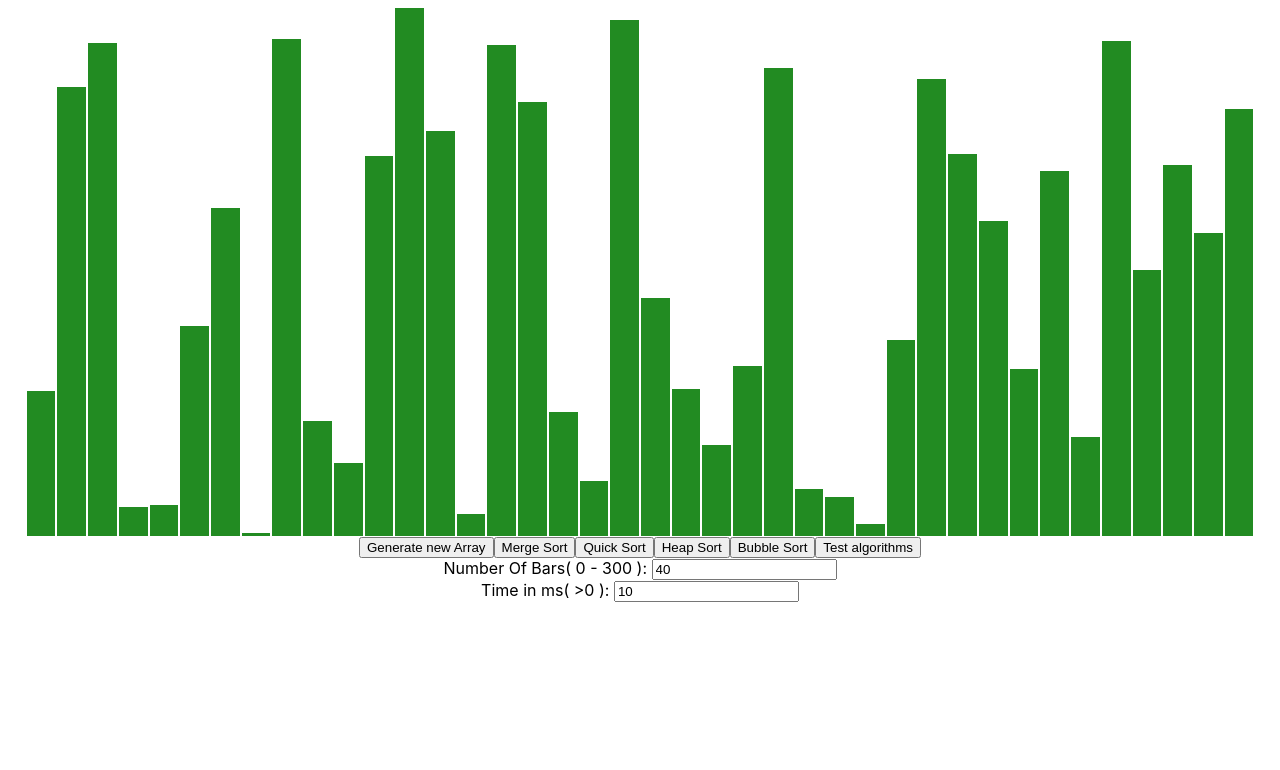
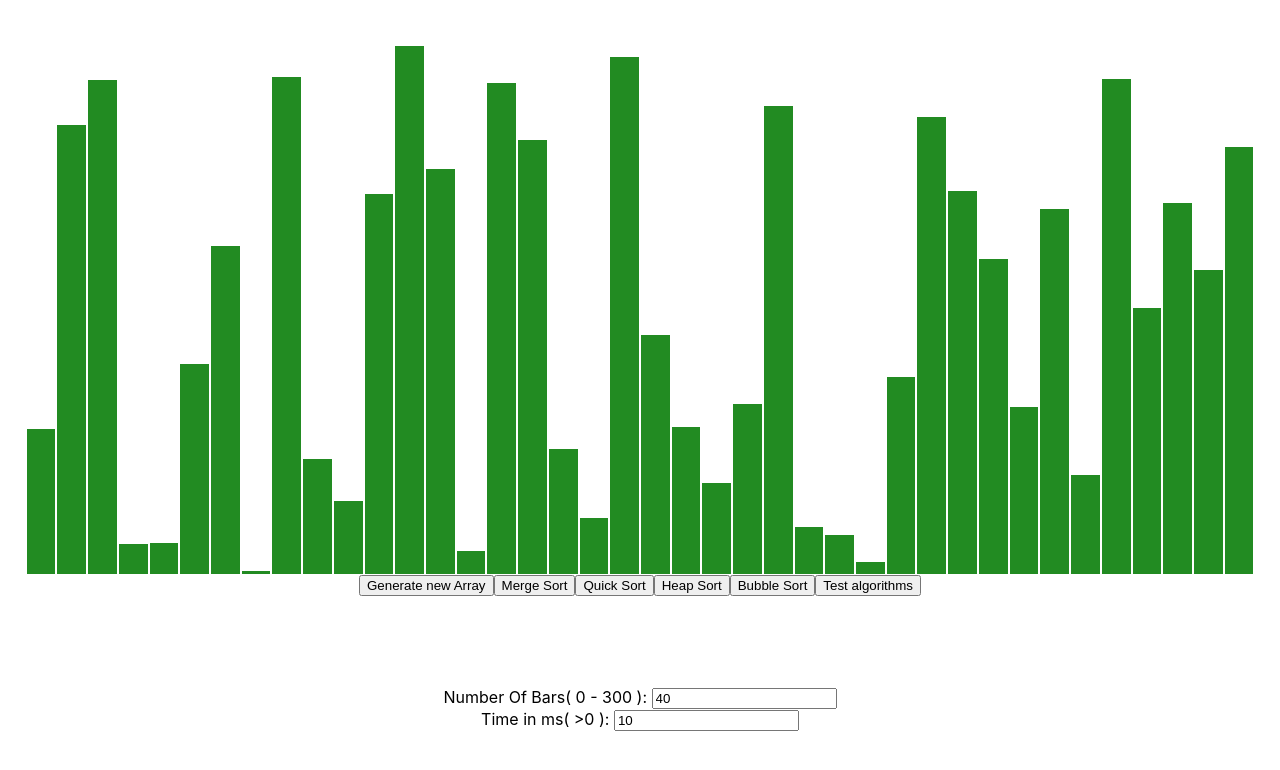
Before and after one commit to 15999shivam/sorting_Visualizer_react, a React (Create React App) app in the folder sorting_visualizer/: page / in a window 1280 px wide. Shown: the top 770 px of the page. Built offline with nearby package versions, Linux system fonts and the light colour scheme.

Commit message:
added some css and commented out some console logs

```diff
--- a/sorting_visualizer/src/SortingVisualizer/sortingVisualizer.css
+++ b/sorting_visualizer/src/SortingVisualizer/sortingVisualizer.css
@@ -1,13 +1,22 @@
+.container {
+  height: 100vh;
+  display: flex;
+  flex-direction: column;
+  /* justify-content: center; */
+  /* align-items: center; */
+}
+
 .array-container {
   /* position: absolute; */
-  flex: 1;
+  height: 70vh;
+  flex: 5;
   margin: 0 2%;
   margin-top: 1vh;
   display: flex;
   justify-content: center;
   flex-direction: row;
   align-items: flex-end;
-  align-self: flex-end;
+  align-self: stretch;
 }
 
 .array-bar {
@@ -17,3 +26,29 @@
   margin: 0 1px;
   flex: 1;
 }
+
+.inputs {
+  flex: 1;
+}
+.buttons {
+  flex: 1;
+}
+
+/* .array-container {
+
+  flex: 1;
+  margin: 0 2%;
+  margin-top: 1vh;
+  display: flex;
+  justify-content: space-around;
+  flex-direction: row;
+  align-items: flex-end;
+  align-self: flex-end;
+}
+
+.array-bar {
+  width: 1px;
+  background-color: forestgreen;
+  display: inline-block;
+
+} */
--- a/sorting_visualizer/src/sortingAlgorithms/sortingAlgorithms.js
+++ b/sorting_visualizer/src/sortingAlgorithms/sortingAlgorithms.js
@@ -29,7 +29,7 @@ export function mergeSort(array) {
   //   console.log(
   mergeSortHelper(array, 0, array.length - 1, auxilaryArray, animations);
   //   );
-  console.log(animations);
+  // console.log(animations);
   return animations;
 }
 
```
